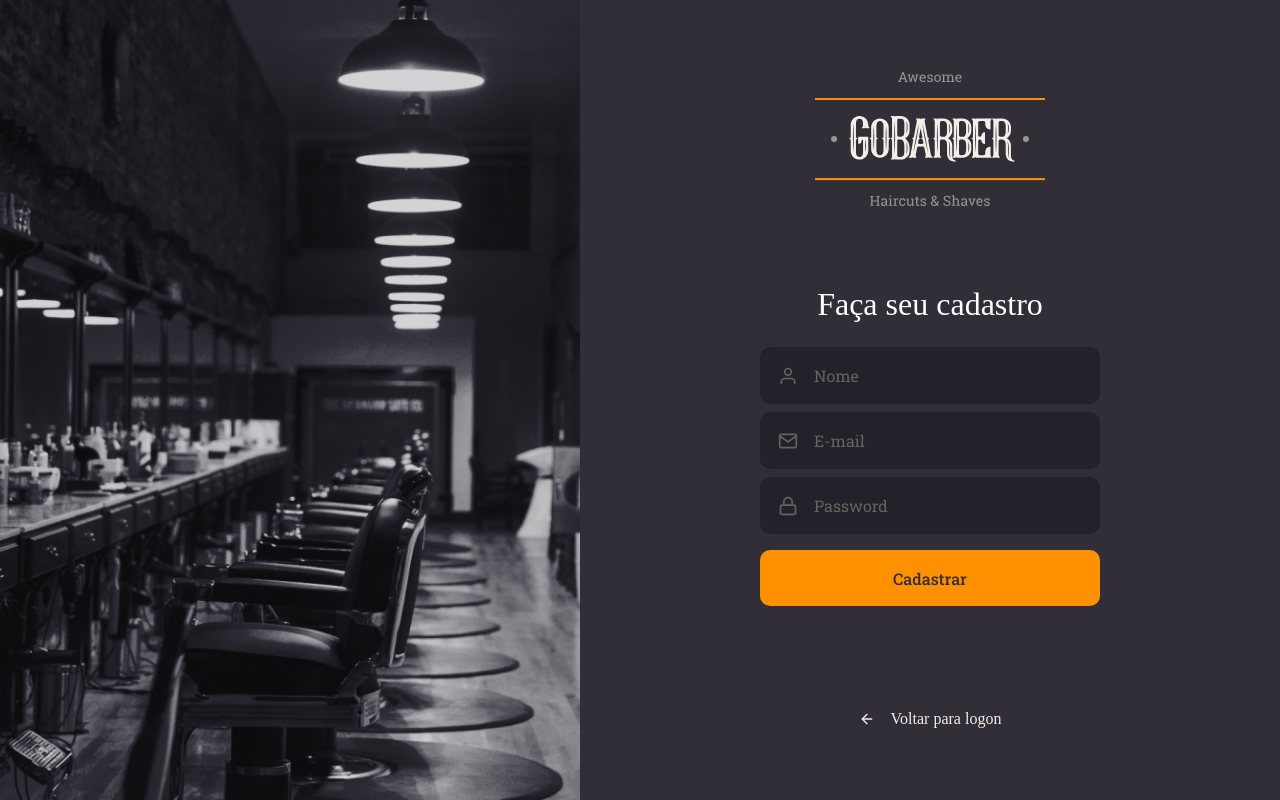
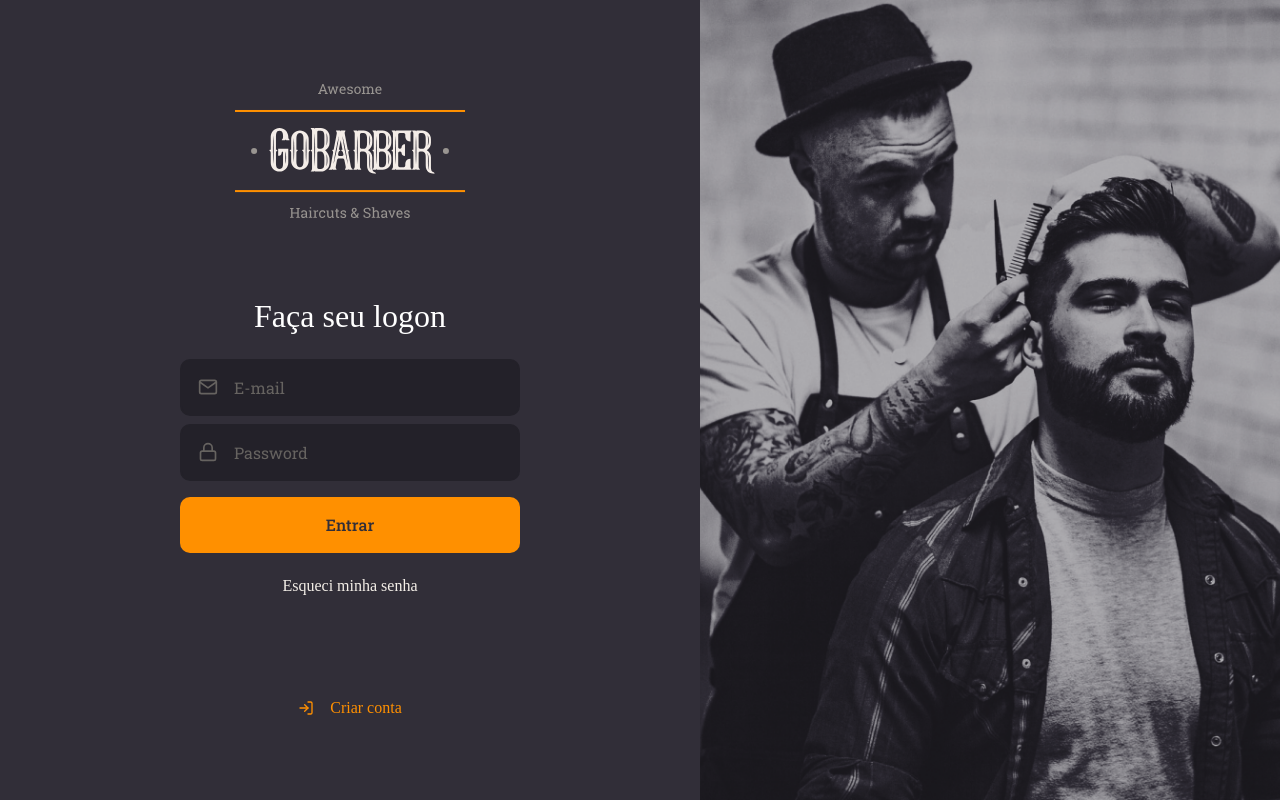
Before and after one commit to hiagopsilva/gostack-gobarber-web, a React (Create React App) app: page / in a window 1280 px wide. Built offline with nearby package versions, Linux system fonts and the light colour scheme.

Commit message:
added routes in scenes

```diff
--- a/src/pages/SignIn/index.tsx
+++ b/src/pages/SignIn/index.tsx
@@ -24,7 +24,7 @@
           <a href="forgot">Esqueci minha senha</a>
         </form>
 
-        <a href="login">
+        <a href="signup">
           <FiLogIn />
           Criar conta
         </a>
--- a/src/pages/SignUp/index.tsx
+++ b/src/pages/SignUp/index.tsx
@@ -25,7 +25,7 @@
           <Button type="submit">Cadastrar</Button>
         </form>
 
-        <a href="login">
+        <a href="/">
           <FiArrowLeft />
           Voltar para logon
         </a>
--- a/src/routes/index.tsx
+++ b/src/routes/index.tsx
@@ -6,7 +6,8 @@
 
 const Routes: React.FC = () => (
   <Switch>
-    <Route path="/" exact component={SignUp} />
+    <Route path="/" exact component={SignIn} />
+    <Route path="/signup" exact component={SignUp} />
   </Switch>
 );
 
```
